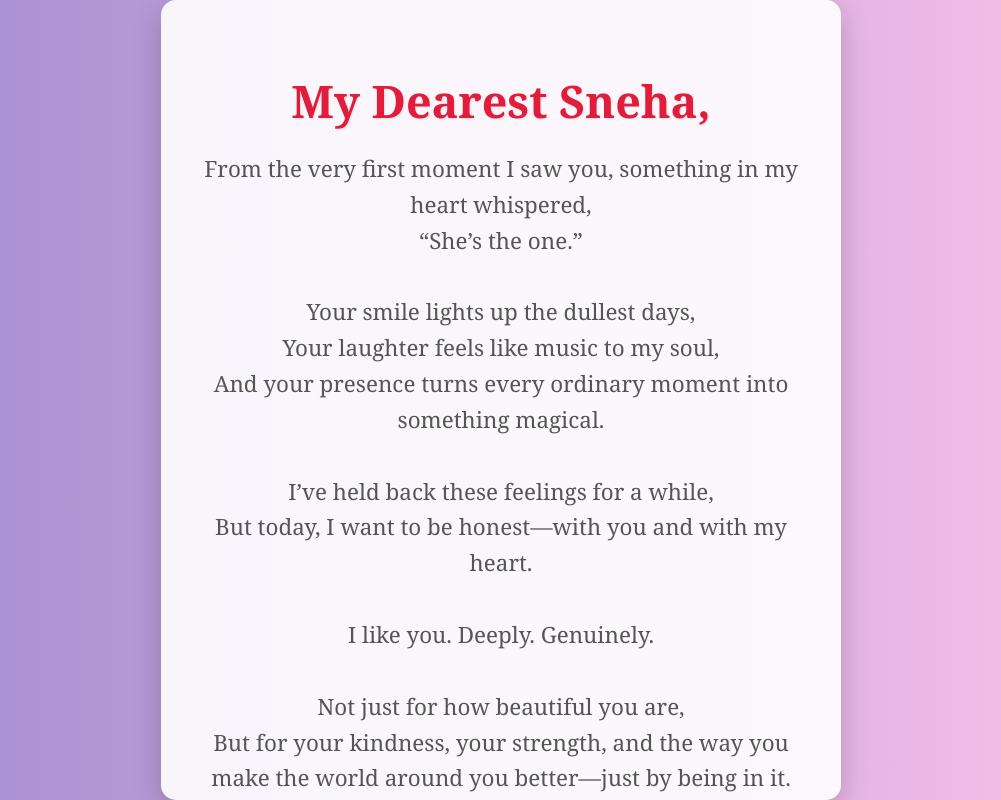
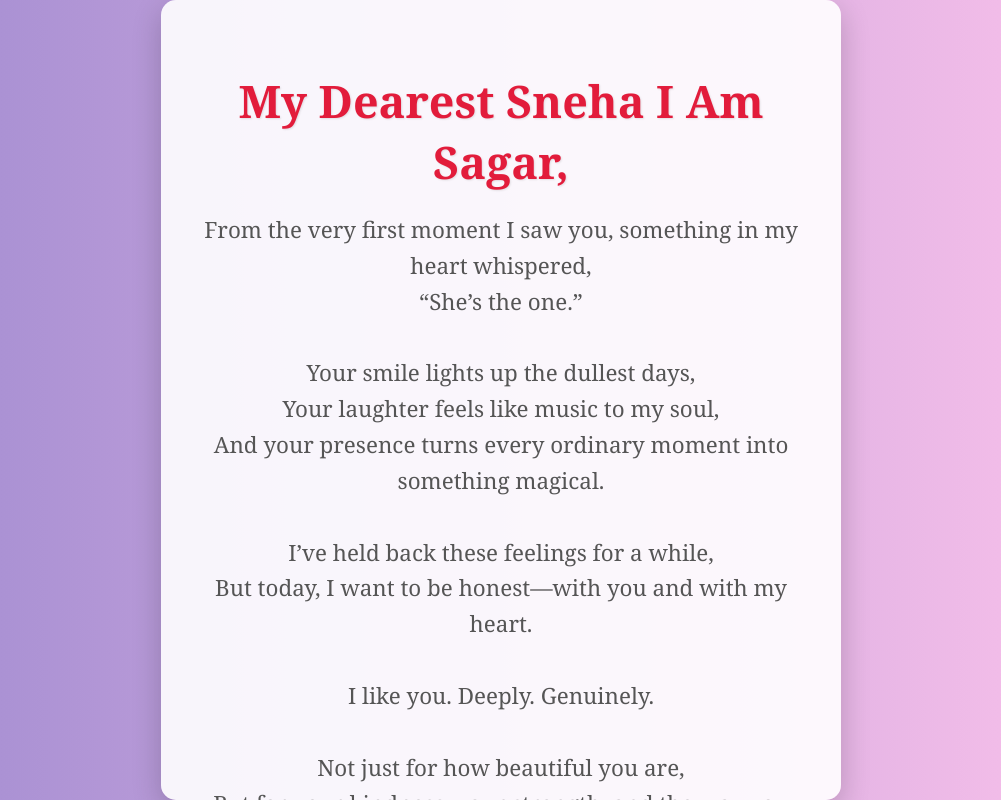
Before and after one commit to sagarsavner/Secre-message-for-Sneha-, a plain HTML site: page index.html in a window 1280 px wide. Both pictures are taken after a click on the element 640 px from the left and 400 px from the top of the page. Shown: the whole page, without its empty margins (139-1140 px from the left). Drawn offline with Linux system fonts and the light colour scheme.

Commit message:
Update index.html

```diff
--- a/index.html
+++ b/index.html
@@ -331,7 +331,7 @@
 
     <div id="proposalPage">
         <div class="message-box">
-            <h1 id="proposalHeading">My Dearest Sneha,</h1>
+            <h1 id="proposalHeading">My Dearest Sneha I Am Sagar,</h1>
             <p id="proposalMessage">
                 From the very first moment I saw you, something in my heart whispered,<br>
                 “She’s the one.”<br><br>
```
